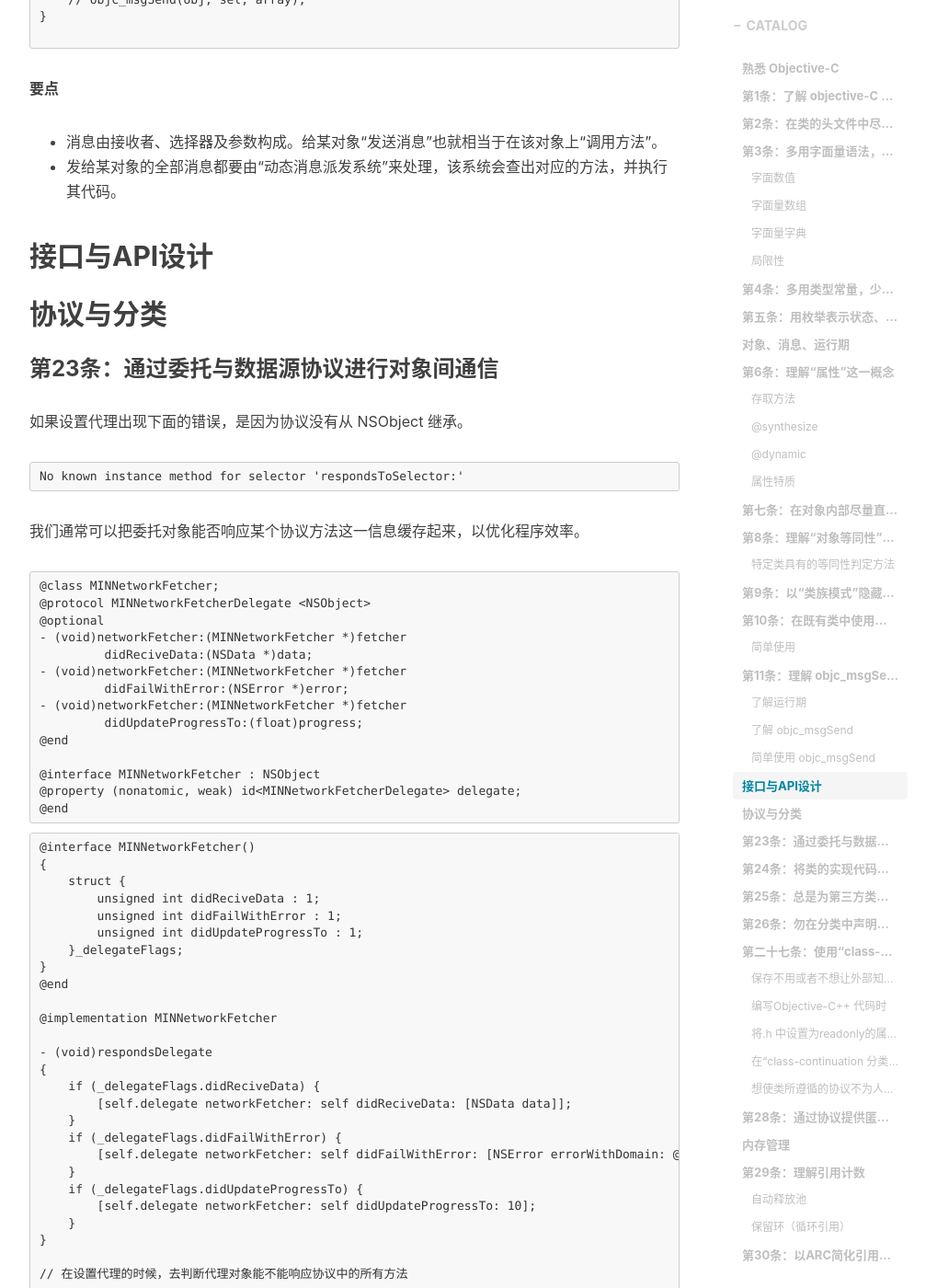
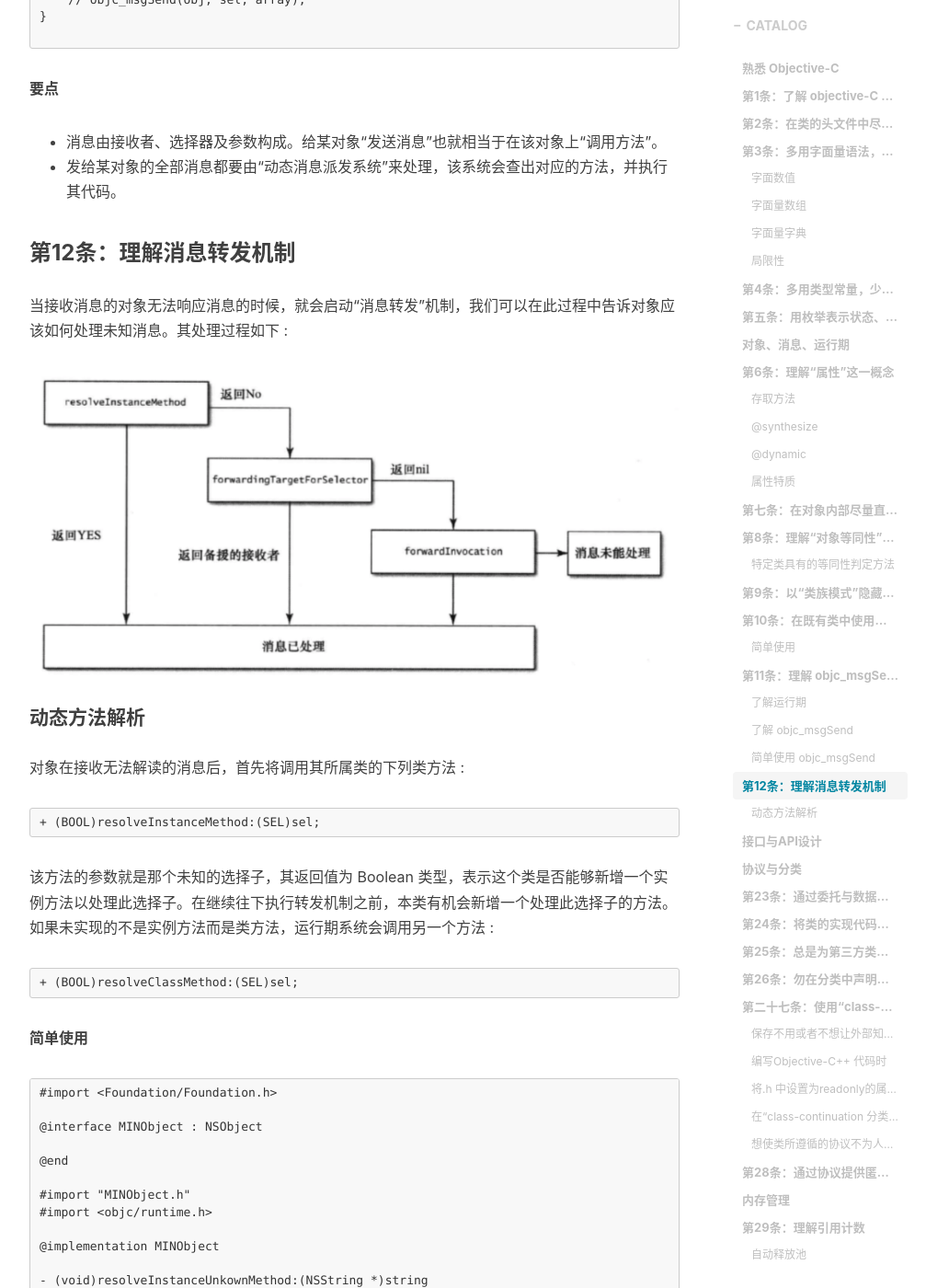
Before and after one commit to MFNothing/MFNothing.github.io, a Jekyll site: the page built from _posts/2017-07-31-effictive-Objective-C.markdown, in a window 1280 px wide and 1400 px high, scrolled down 19922 px. Shown: the whole window at 92% size, without its empty margins (233-1240 px from the left). Built offline with Jekyll 4.4.1, drawn with Linux system fonts in a browser that asks for light colours; nearby versions of some CDN libraries; comment, search, counter and statistics services are not loaded; some of the changed text lies outside the part shown.

Commit message:
add resolveMethod

````diff
--- a/_posts/2017-07-31-effictive-Objective-C.markdown
+++ b/_posts/2017-07-31-effictive-Objective-C.markdown
@@ -799,6 +799,107 @@ int fun1(int n, int prev, int next)
 * 消息由接收者、选择器及参数构成。给某对象“发送消息”也就相当于在该对象上“调用方法”。
 * 发给某对象的全部消息都要由“动态消息派发系统”来处理，该系统会查出对应的方法，并执行其代码。
 
+### 第12条：理解消息转发机制
+
+当接收消息的对象无法响应消息的时候，就会启动“消息转发”机制，我们可以在此过程中告诉对象应该如何处理未知消息。其处理过程如下 :
+
+![](/img/in-mpost/Effective-Objective-C/消息转发流程.png)
+
+#### 动态方法解析
+
+对象在接收无法解读的消息后，首先将调用其所属类的下列类方法 :
+
+```
++ (BOOL)resolveInstanceMethod:(SEL)sel;
+```
+
+该方法的参数就是那个未知的选择子，其返回值为 Boolean 类型，表示这个类是否能够新增一个实例方法以处理此选择子。在继续往下执行转发机制之前，本类有机会新增一个处理此选择子的方法。如果未实现的不是实例方法而是类方法，运行期系统会调用另一个方法 :
+
+```
++ (BOOL)resolveClassMethod:(SEL)sel;
+```
+
+**简单使用**
+
+```
+#import <Foundation/Foundation.h>
+
+@interface MINObject : NSObject
+
+@end
+
+#import "MINObject.h"
+#import <objc/runtime.h>
+
+@implementation MINObject
+
+- (void)resolveInstanceUnkownMethod:(NSString *)string
+{
+    NSLog(@"resolveInstanceUnkownMethod : %@", string);
+}
+
+void resolveClassUnknownCMethod(id self, SEL _cmd)
+{
+    NSLog(@"resolveClassUnknownMethod");
+}
+
++ (void)resolveClassUnknownObMethod
+{
+    NSLog(@"resolveClassUnknownMethod");
+}
+
++ (BOOL)resolveInstanceMethod:(SEL)sel
+{
+    NSString *selString = NSStringFromSelector(sel);
+    if ([selString isEqualToString: @"sendInstanceUnknownMethod:"]) {
+        class_addMethod([self class], sel, class_getMethodImplementation([self class],  @selector(resolveInstanceUnkownMethod:)), "v@:@");
+        return YES;
+    }
+    return [super resolveClassMethod: sel];
+}
+
++ (BOOL)resolveClassMethod:(SEL)sel
+{
+    NSString *selString = NSStringFromSelector(sel);
+    if ([selString isEqualToString: @"sendClassUnknownMethod"]) {
+
+//        class_addMethod(objc_getMetaClass("MINObject"), sel, (IMP)resolveClassUnknownCMethod, "v@:");
+
+        class_addMethod(object_getClass(self) , sel, class_getMethodImplementation(object_getClass(self),  @selector(resolveClassUnknownObMethod)), "v@:@");
+        return YES;
+    }
+    return [super resolveClassMethod: sel];
+}
+
+@end
+```
+
+使用
+
+```
+- (void)useResolveMethod
+{
+    [MINObject performSelector: @selector(sendClassUnknownMethod)];
+    MINObject *obj = [[MINObject alloc] init];
+    [obj performSelector: @selector(sendInstanceUnknownMethod:) withObject: @"hello"];
+}
+```
+
+这里要提几个地方 :
+
+* object_getClass : 这个获取的元对象的 Class，跟[self Class]不同，在 resolveClassMethod 方法中的添加方法，必须是添加类方法，所以必须获取这个。
+* “v@:@” : class_addMethod 方法中的描述添加方法参数和返回值的字符数组。这里表示的返回 void 传入 (id, _cmd, id)。具体参考文档 [Type Encodings
+](http://lbsyun.baidu.com/index.php?title=iossdk/sdkiosdev-download) 。
+* 我们声明的类方法和实例方法默认是会有两个参数的 (id self, SEL _cmd)。
+
+
+**要点**
+
+* 若对象无法响应某个选择子，则进入消息转发流程。
+* 通过运行期的动态方法解析功能，我们可以在需要用到某个方法时再将其加入类中。
+* 对象可以把其无法解读的某些选择子转交给其他对象来处理。
+* 经过上述两步之后，如果还是没办法处理选择子，那就启动完整的消息转发机制。
+
 ## 接口与API设计
 ## 协议与分类
 
@@ -2506,7 +2607,7 @@ dispatch_get_current_queue 返回的是当前的队列，但是当前队列是
 }
 ```
 
-* dispatch_get_current_queue 函数的行为常常与开放着所预期的不同。此函数已经废弃，只应做调试之用。
+* dispatch_get_current_queue 函数的行为常常与开发者所预期的不同。此函数已经废弃，只应做调试之用。
 * 由于派发队列是按层级来组织的，所以无法单用某个队列对象来描述当前“当前队列”这一概念。
 * dispatch_get_current_queue 函数用于解决由于不可重入的代码所引发的死锁，然而能用此函数解决的问题，通常也能改用“队列特定数据”来解决。
 
````
Also changed, not shown: img/in-mpost/Effective-Objective-C/消息转发流程.png (added).
